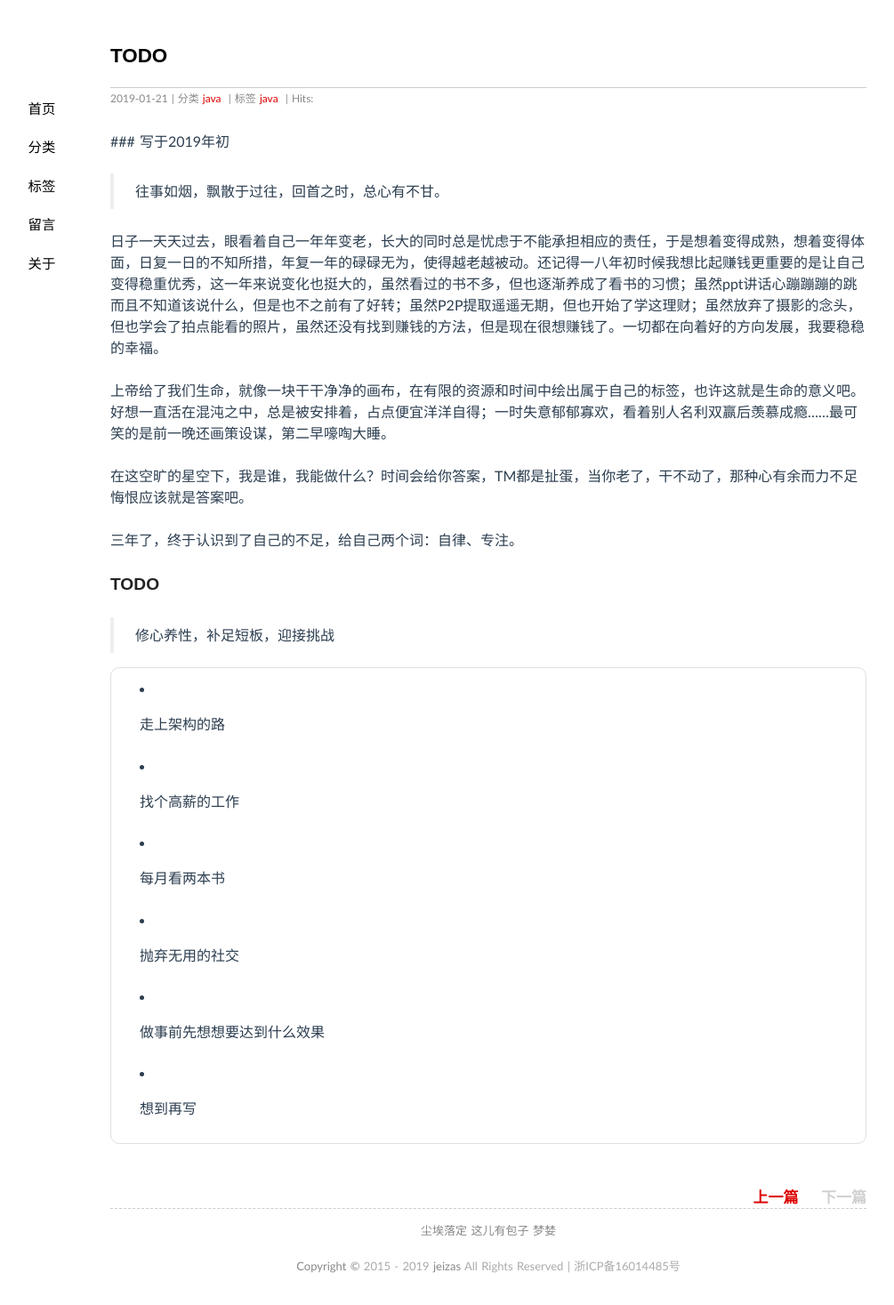
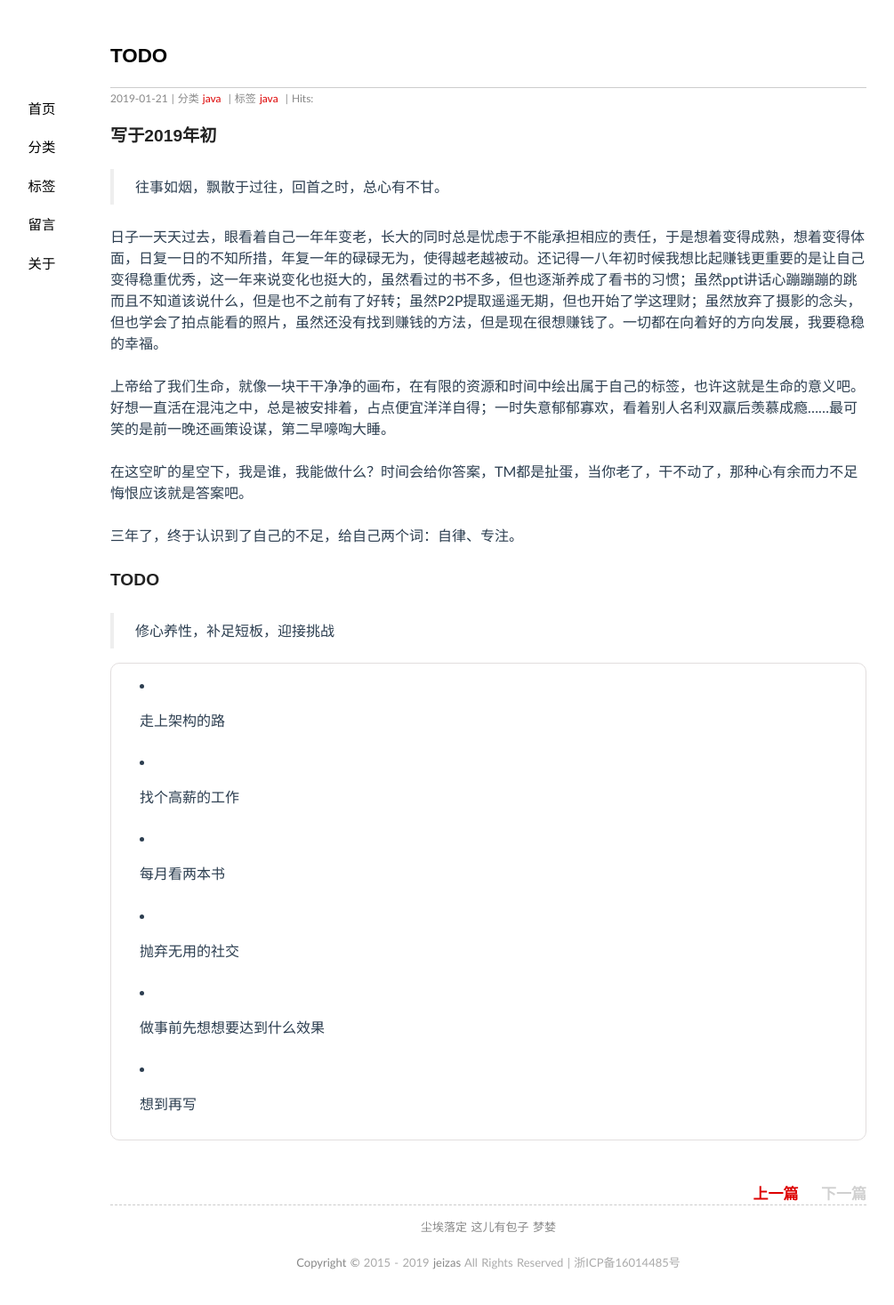
Before and after one commit to jeizas/jeizas.github.io, a Jekyll site: the page built from _posts/2019-01-21-todo_list.md, in a window 1280 px wide. Shown: the whole page at 89% size, without its empty margins (91-1096 px from the left). Built offline with Jekyll 4.4.1, drawn with Linux system fonts in a browser that asks for light colours; nearby versions of some CDN libraries; comment, search, counter and statistics services are not loaded.

```diff
--- a/_posts/2019-01-21-todo_list.md
+++ b/_posts/2019-01-21-todo_list.md
@@ -6,7 +6,7 @@ categories: [java]
 tags: java
 ---
 
-\### 写于2019年初
+### 写于2019年初
 
 > 往事如烟，飘散于过往，回首之时，总心有不甘。
 
@@ -17,6 +17,8 @@ tags: java
 在这空旷的星空下，我是谁，我能做什么？时间会给你答案，TM都是扯蛋，当你老了，干不动了，那种心有余而力不足悔恨应该就是答案吧。
 
 三年了，终于认识到了自己的不足，给自己两个词：自律、专注。
+
+
 
 ### TODO
 
```
